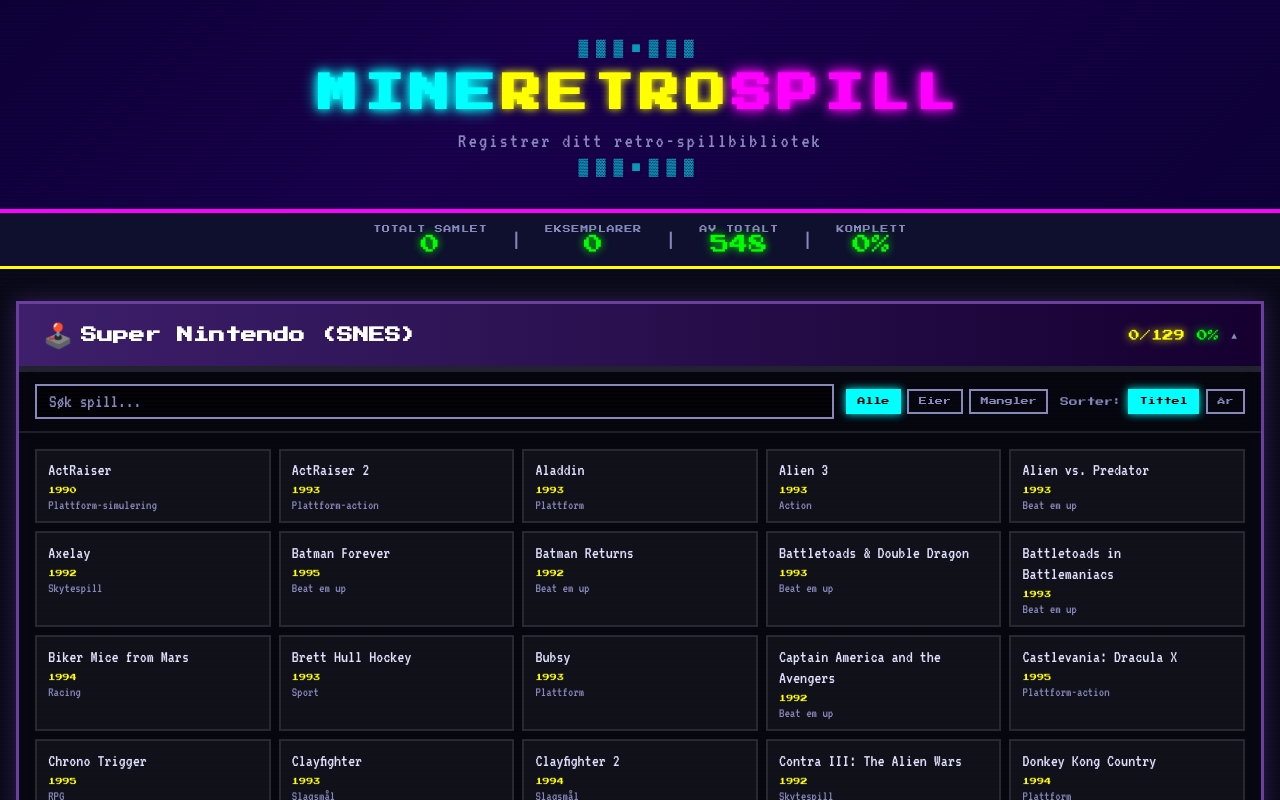
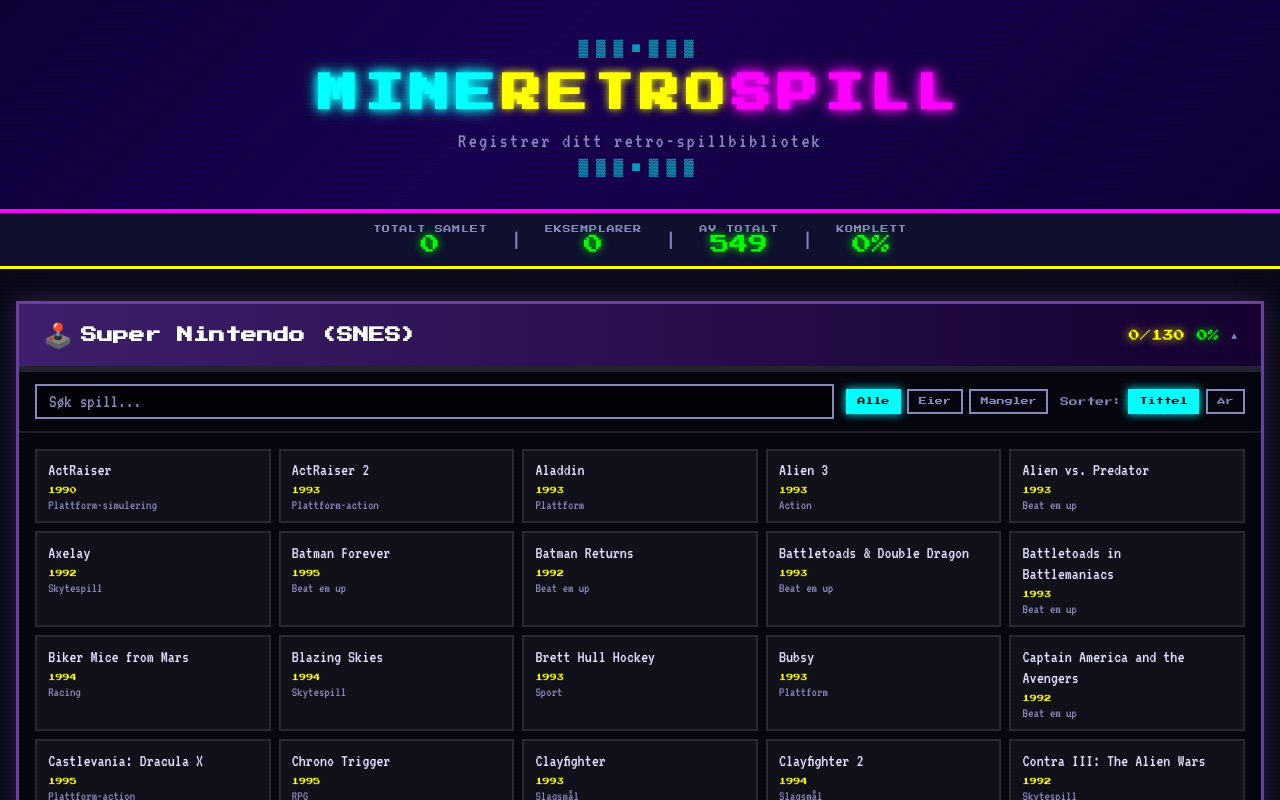
Before and after one commit to FrankBurmo/mineretrospill, a React (Vite) app: page / in a window 1280 px wide. Shown: the top 800 px of the page. Built offline with nearby package versions, Linux system fonts and the light colour scheme.

Commit message:
chore: adding game

```diff
--- a/src/data/snes.ts
+++ b/src/data/snes.ts
@@ -12,6 +12,7 @@
   { id: 'SNSP-UL', title: 'Battletoads & Double Dragon', platform: 'SNES', year: 1993, genre: 'Beat em up' },
   { id: 'SNSP-NX', title: 'Battletoads in Battlemaniacs', platform: 'SNES', year: 1993, genre: 'Beat em up' },
   { id: 'SNSP-ABMP', title: 'Biker Mice from Mars', platform: 'SNES', year: 1994, genre: 'Racing' },
+  { id: 'SNSP-WG', title: 'Blazing Skies', platform: 'SNES', year: 1994, genre: 'Skytespill' },
   { id: 'SNSP-5Y', title: 'Brett Hull Hockey', platform: 'SNES', year: 1993, genre: 'Sport' },
   { id: 'SNSP-YN', title: 'Bubsy', platform: 'SNES', year: 1993, genre: 'Plattform' },
   { id: 'SNSP-6A', title: 'Captain America and the Avengers', platform: 'SNES', year: 1992, genre: 'Beat em up' },
```
